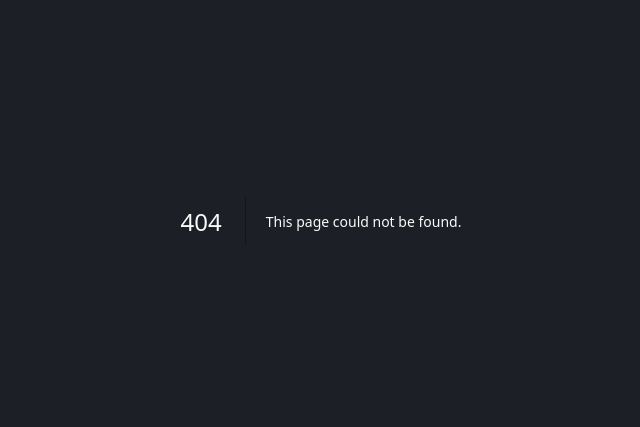
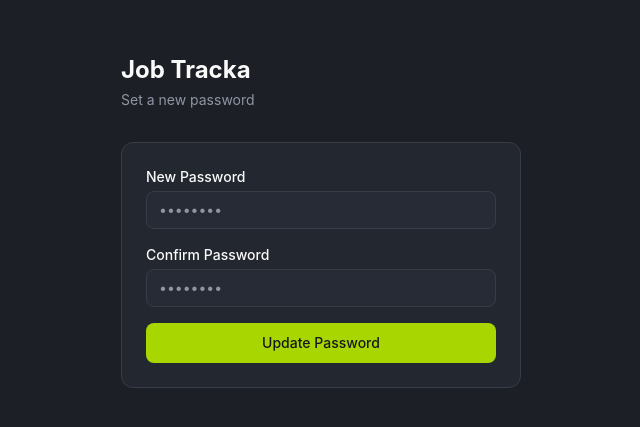
Before and after one commit to ZippityDooDaa/fieldcapture-test, a Next.js app: page /reset-password in a window 1280 px wide. Before the commit this address had no page. Shown: the part 179-606 px from the top of the page, without its empty margins (319-959 px from the left). Built offline with nearby package versions, Linux system fonts and the light colour scheme; no server answers.

Commit message:
Remove non-existent RPC call causing build error

```diff
--- /dev/null
+++ b/src/app/reset-password/page.tsx
@@ -0,0 +1,98 @@
+'use client';
+
+import { useState } from 'react';
+import { updatePassword } from '@/lib/supabase';
+import { useRouter } from 'next/navigation';
+
+export default function ResetPasswordPage() {
+  const [password, setPassword] = useState('');
+  const [confirm, setConfirm] = useState('');
+  const [loading, setLoading] = useState(false);
+  const [error, setError] = useState<string | null>(null);
+  const [done, setDone] = useState(false);
+  const router = useRouter();
+
+  async function handleSubmit(e: React.FormEvent) {
+    e.preventDefault();
+    setError(null);
+
+    if (password !== confirm) {
+      setError('Passwords do not match.');
+      return;
+    }
+    if (password.length < 6) {
+      setError('Password must be at least 6 characters.');
+      return;
+    }
+
+    setLoading(true);
+    const { error } = await updatePassword(password);
+    setLoading(false);
+
+    if (error) {
+      setError(error.message);
+    } else {
+      setDone(true);
+      setTimeout(() => router.push('/'), 2000);
+    }
+  }
+
+  return (
+    <div className="h-screen flex flex-col items-center justify-center max-w-md mx-auto bg-bg px-6">
+      <div className="w-full">
+        <h1 className="text-2xl font-bold text-fg mb-1">Job Tracka</h1>
+        <p className="text-muted-fg text-sm mb-8">Set a new password</p>
+
+        <div className="bg-card border border-border rounded-xl p-6">
+          {done ? (
+            <div className="bg-primary/10 text-primary text-sm px-3 py-2 rounded-lg border border-primary/20 text-center">
+              Password updated! Redirecting...
+            </div>
+          ) : (
+            <form onSubmit={handleSubmit} className="space-y-4">
+              <div>
+                <label className="block text-sm font-medium text-fg mb-1">New Password</label>
+                <input
+                  type="password"
+                  value={password}
+                  onChange={(e) => setPassword(e.target.value)}
+                  required
+                  autoComplete="new-password"
+                  className="w-full px-3 py-2 bg-slate border border-border rounded-lg text-fg placeholder-muted-fg focus:outline-none focus:border-primary text-sm"
+                  placeholder="••••••••"
+                />
+              </div>
+
+              <div>
+                <label className="block text-sm font-medium text-fg mb-1">Confirm Password</label>
+                <input
+                  type="password"
+                  value={confirm}
+                  onChange={(e) => setConfirm(e.target.value)}
+                  required
+                  autoComplete="new-password"
+                  className="w-full px-3 py-2 bg-slate border border-border rounded-lg text-fg placeholder-muted-fg focus:outline-none focus:border-primary text-sm"
+                  placeholder="••••••••"
+                />
+              </div>
+
+              {error && (
+                <div className="bg-destructive/10 text-destructive text-sm px-3 py-2 rounded-lg border border-destructive/20">
+                  {error}
+                </div>
+              )}
+
+              <button
+                type="submit"
+                disabled={loading}
+                className="w-full bg-primary text-dark py-2.5 rounded-lg font-medium active:opacity-90 disabled:opacity-50 text-sm"
+              >
+                {loading ? 'Updating...' : 'Update Password'}
+              </button>
+            </form>
+          )}
+        </div>
+      </div>
+    </div>
+  );
+}
--- a/src/components/AuthScreen.tsx
+++ b/src/components/AuthScreen.tsx
@@ -1,19 +1,27 @@
 'use client';
 
 import { useState } from 'react';
-import { signInWithEmail, signUpWithEmail } from '@/lib/supabase';
+import { signInWithEmail, signUpWithEmail, resetPassword } from '@/lib/supabase';
 
 interface AuthScreenProps {
   onAuth: (user: any) => void;
 }
 
+type Mode = 'login' | 'signup' | 'forgot';
+
 export default function AuthScreen({ onAuth }: AuthScreenProps) {
-  const [mode, setMode] = useState<'login' | 'signup'>('login');
+  const [mode, setMode] = useState<Mode>('login');
   const [email, setEmail] = useState('');
   const [password, setPassword] = useState('');
   const [loading, setLoading] = useState(false);
   const [error, setError] = useState<string | null>(null);
   const [message, setMessage] = useState<string | null>(null);
+
+  function switchMode(next: Mode) {
+    setMode(next);
+    setError(null);
+    setMessage(null);
+  }
 
   async function handleSubmit(e: React.FormEvent) {
     e.preventDefault();
@@ -28,7 +36,7 @@ export default function AuthScreen({ onAuth }: AuthScreenProps) {
       } else if (data.user) {
         onAuth(data.user);
       }
-    } else {
+    } else if (mode === 'signup') {
       const { data, error } = await signUpWithEmail(email, password);
       if (error) {
         setError(error.message);
@@ -37,8 +45,16 @@ export default function AuthScreen({ onAuth }: AuthScreenProps) {
           onAuth(data.user);
         } else {
           setMessage('Check your email to confirm your account, then sign in.');
-          setMode('login');
+          switchMode('login');
         }
+      }
+    } else if (mode === 'forgot') {
+      const { error } = await resetPassword(email);
+      if (error) {
+        setError(error.message);
+      } else {
+        setMessage('Password reset email sent — check your inbox.');
+        switchMode('login');
       }
     }
 
@@ -52,9 +68,10 @@ export default function AuthScreen({ onAuth }: AuthScreenProps) {
         <p className="text-muted-fg text-sm mb-8">Sign in to sync across devices</p>
 
         <div className="bg-card border border-border rounded-xl p-6">
+          {mode !== 'forgot' && (
             <div className="flex mb-6 bg-slate rounded-lg p-1">
               <button
-              onClick={() => { setMode('login'); setError(null); setMessage(null); }}
+                onClick={() => switchMode('login')}
                 className={`flex-1 py-1.5 text-sm font-medium rounded-md transition-colors ${
                   mode === 'login' ? 'bg-card text-fg shadow-sm' : 'text-muted-fg'
                 }`}
@@ -62,7 +79,7 @@ export default function AuthScreen({ onAuth }: AuthScreenProps) {
                 Sign In
               </button>
               <button
-              onClick={() => { setMode('signup'); setError(null); setMessage(null); }}
+                onClick={() => switchMode('signup')}
                 className={`flex-1 py-1.5 text-sm font-medium rounded-md transition-colors ${
                   mode === 'signup' ? 'bg-card text-fg shadow-sm' : 'text-muted-fg'
                 }`}
@@ -70,6 +87,14 @@ export default function AuthScreen({ onAuth }: AuthScreenProps) {
                 Sign Up
               </button>
             </div>
+          )}
+
+          {mode === 'forgot' && (
+            <div className="mb-6">
+              <h2 className="text-fg font-semibold">Reset Password</h2>
+              <p className="text-muted-fg text-sm mt-1">Enter your email and we'll send a reset link.</p>
+            </div>
+          )}
 
           <form onSubmit={handleSubmit} className="space-y-4">
             <div>
@@ -85,6 +110,7 @@ export default function AuthScreen({ onAuth }: AuthScreenProps) {
               />
             </div>
 
+            {mode !== 'forgot' && (
               <div>
                 <label className="block text-sm font-medium text-fg mb-1">Password</label>
                 <input
@@ -97,6 +123,7 @@ export default function AuthScreen({ onAuth }: AuthScreenProps) {
                   placeholder="••••••••"
                 />
               </div>
+            )}
 
             {error && (
               <div className="bg-destructive/10 text-destructive text-sm px-3 py-2 rounded-lg border border-destructive/20">
@@ -115,8 +142,31 @@ export default function AuthScreen({ onAuth }: AuthScreenProps) {
               disabled={loading}
               className="w-full bg-primary text-dark py-2.5 rounded-lg font-medium active:opacity-90 disabled:opacity-50 text-sm"
             >
-              {loading ? 'Please wait...' : mode === 'login' ? 'Sign In' : 'Create Account'}
+              {loading ? 'Please wait...' :
+                mode === 'login' ? 'Sign In' :
+                mode === 'signup' ? 'Create Account' :
+                'Send Reset Link'}
             </button>
+
+            {mode === 'login' && (
+              <button
+                type="button"
+                onClick={() => switchMode('forgot')}
+                className="w-full text-sm text-muted-fg hover:text-fg text-center"
+              >
+                Forgot password?
+              </button>
+            )}
+
+            {mode === 'forgot' && (
+              <button
+                type="button"
+                onClick={() => switchMode('login')}
+                className="w-full text-sm text-muted-fg hover:text-fg text-center"
+              >
+                Back to sign in
+              </button>
+            )}
           </form>
         </div>
       </div>
--- a/src/lib/supabase.ts
+++ b/src/lib/supabase.ts
@@ -28,8 +28,26 @@ export async function signUpWithEmail(email: string, password: string) {
   const { data, error } = await supabase.auth.signUp({
     email,
     password,
+    options: {
+      emailRedirectTo: typeof window !== 'undefined'
+        ? (process.env.NEXT_PUBLIC_SITE_URL ?? window.location.origin)
+        : process.env.NEXT_PUBLIC_SITE_URL,
+    },
   });
   return { data, error };
+}
+
+export async function resetPassword(email: string) {
+  const redirectTo = typeof window !== 'undefined'
+    ? `${process.env.NEXT_PUBLIC_SITE_URL ?? window.location.origin}/reset-password`
+    : `${process.env.NEXT_PUBLIC_SITE_URL}/reset-password`;
+  const { error } = await supabase.auth.resetPasswordForEmail(email, { redirectTo });
+  return { error };
+}
+
+export async function updatePassword(newPassword: string) {
+  const { error } = await supabase.auth.updateUser({ password: newPassword });
+  return { error };
 }
 
 export async function signOut() {
```
Also changed, not shown: src/lib/sync.ts (+0 -11 lines). Lines whose indentation alone changed are shown as unchanged.
